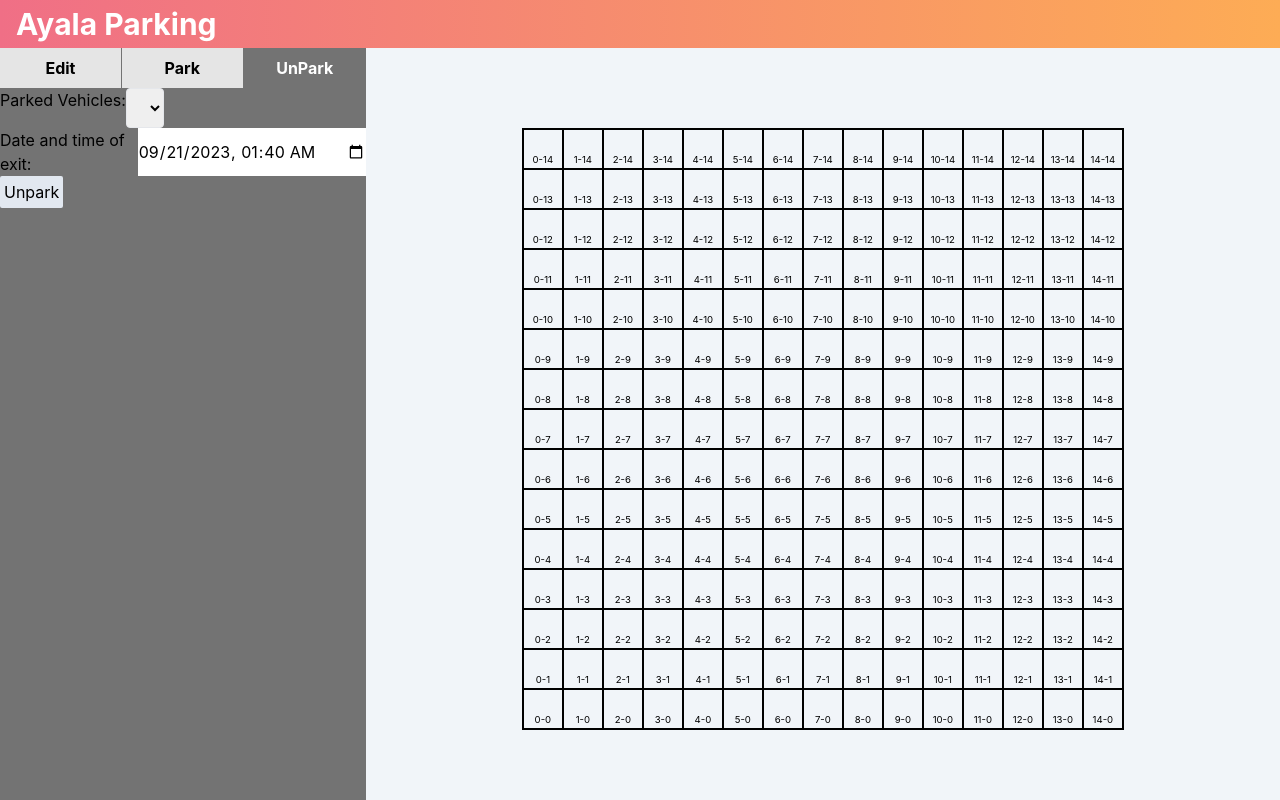
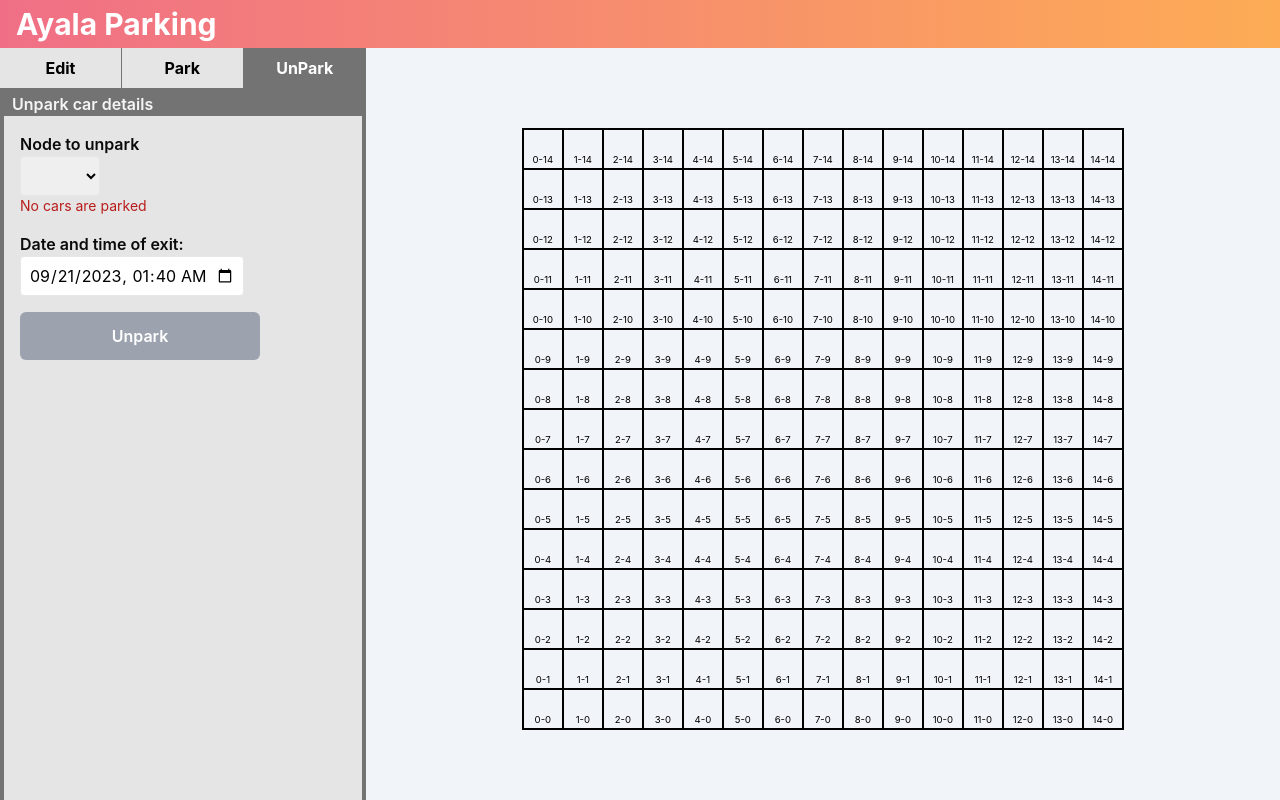
Before and after one commit to Hoshaiah/ayalaparking-frontend, a React (Create React App) app: page / in a window 1280 px wide. Both pictures are taken after a click on the button "UnPark". Built offline with nearby package versions, Linux system fonts and the light colour scheme.

Commit message:
adjuted unpark view

```diff
--- a/src/components/Graph.jsx
+++ b/src/components/Graph.jsx
@@ -94,8 +94,8 @@
                                 ${nodeParkingColor}
                                 ${viewState.currentView === "editView" && nodeIsSelected ? 'border-2 border-yellow-400': ''}
                                 `} >
-                                    <div className='h-4 text-lg flex justify-center items-center pt-4'>{determineNodeParkedCar(nodeOccupancy, node)}</div>
-                                    <div className='text-[0.6rem] h-4'>{node}</div>
+                                    <div className='h-4 text-lg flex justify-center items-center pt-4 select-none'>{determineNodeParkedCar(nodeOccupancy, node)}</div>
+                                    <div className='text-[0.6rem] h-4 select-none'>{node}</div>
                                 </div>
                             );
                         })}
--- a/src/components/SideNav/UnparkView.jsx
+++ b/src/components/SideNav/UnparkView.jsx
@@ -15,6 +15,7 @@
     const [dateInput, setDateInput]= useState(getDateTimeNow())
     const [receipt, setReceipt] = useState()
     const [disabledUnparkButton, setDisabledUnparkButton] = useState(parkedCarsSelection.length > 0)
+    const [parkedCarHelperText, setParkedCarHelperText] = useState('')
 
     const handleUnparkCar = () => {
         const isDateValid = validateDateFormat(dateInput)
@@ -76,8 +77,10 @@
         const disableUnparkButton = () => {
            if(parkedCarsSelection.length === 0)  {
             setDisabledUnparkButton(true)
+            setParkedCarHelperText('No cars are parked')
            } else {
             setDisabledUnparkButton(false)
+            setParkedCarHelperText('')
            }
         }
         disableUnparkButton()
@@ -85,13 +88,15 @@
 
     console.log(receipt)
     return (
-        <div>
-            <div className="flex">
-                <h1>Parked Vehicles:</h1>
+        <div className="h-full mx-1">
+            <div className="flex flex-col w-full ml-2 mt-1 text-neutral-100 font-semibold text-md"> {'Unpark car details'}</div>
+            <div className="flex flex-col w-full h-full items-center bg-neutral-200">
+                <div className="flex flex-col w-full px-4 mt-4">
+                    <h1 className="font-semibold text-neutral-950">Node to unpark</h1>
                     <select
                         value={parkedCarInput}
                         onChange={e => setParkedCarInput(e.target.value)}
-                    className="border p-2 rounded"
+                        className="border rounded h-10 px-2 w-20"
                     >
                         {parkedCarsSelection.map((item, index) => (
                             <option key={index} value={item}>
@@ -99,18 +104,23 @@
                             </option>
                         ))}
                     </select>
+                    <p className="text-red-700 text-sm">{parkedCarHelperText}</p>
                 </div>
-            <div className="flex">
-                <h1>Date and time of exit:</h1>
+                <div className="flex flex-col w-full px-4 mt-4">
+                    <h1 className="font-semibold text-neutral-950">Date and time of exit:</h1>
                     <p>{dateTimeHelperText}</p>
                     <input
+                        className="h-10 px-2 w-56 border rounded"
                         type="datetime-local"
                         value={dateInput}
                         onChange={(e) => handleDateInputChange(e)}
                         step="60" // Set step to 60 seconds (1 minute)
                     />
                 </div>
-            <button className={`${disabledUnparkButton ? 'bg-slate-200':'bg-slate-400'} text-black p-1 rounded-sm`} onClick={handleUnparkCar} disabled={disabledUnparkButton}>Unpark</button>
+                <div className="flex flex-col w-full px-4 mt-4">
+                    <button className={`${disabledUnparkButton ? 'bg-gray-400':'bg-tree'} text-white font-semibold p-1 rounded-md w-60 h-12 my-2"`} onClick={handleUnparkCar} disabled={disabledUnparkButton}>Unpark</button>
+                </div>
+
                 {receipt &&
                     <div className="flex flex-col">
                         <h1>Bill Breakdown</h1>
@@ -123,6 +133,7 @@
                     </div>
                 }
             </div>
+        </div>
     )
 }
 
```
Lines whose indentation alone changed are shown as unchanged.
